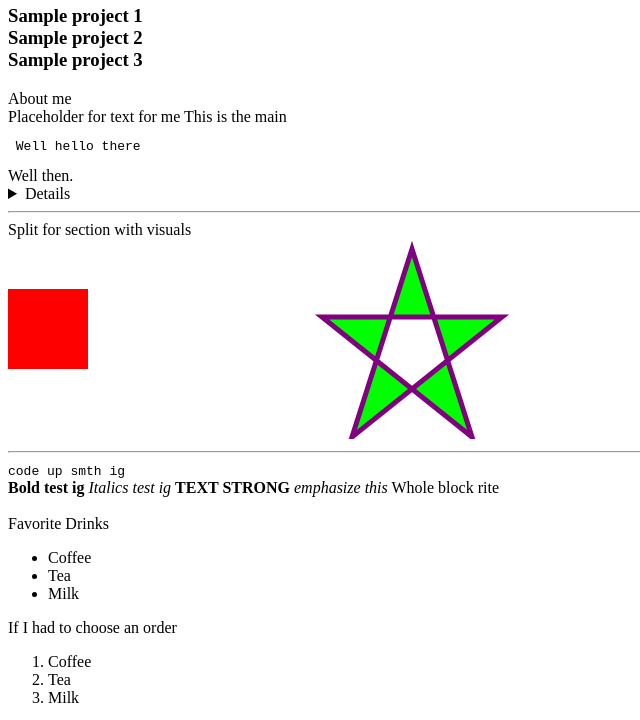
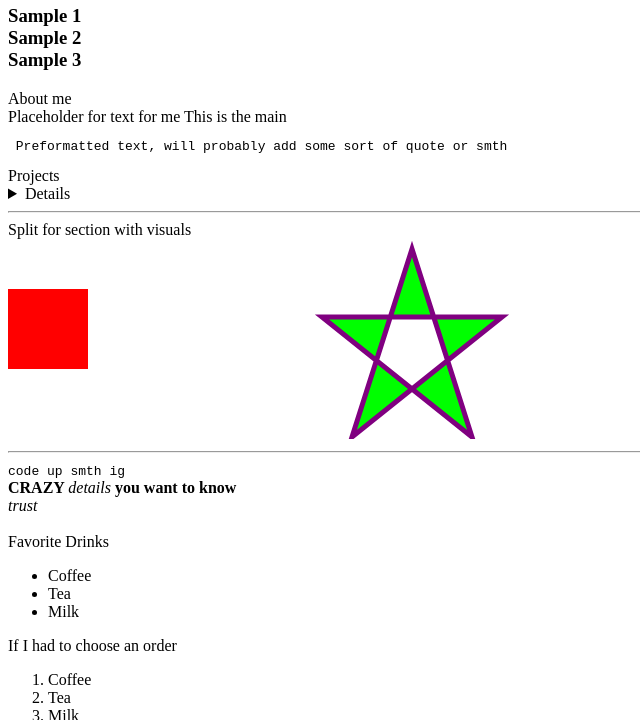
Before and after one commit to Kyrewel/cse134_hw2, a plain HTML site: page index.html in a window 1280 px wide. Shown: the part 731-1451 px from the top of the page, without its empty margins (0-640 px from the left). Drawn offline with Linux system fonts and the light colour scheme; grey boxes are pictures that could not be loaded.

Commit message:
home page organizing

```diff
--- a/index.html
+++ b/index.html
@@ -42,12 +42,12 @@
             </video>
         </h1>
         <h2>
-            Projects
+            Experience
         </h2>
         <h3>
-            Sample project 1<br>
-            Sample project 2<br>
-            Sample project 3<br>
+            Sample 1<br>
+            Sample 2<br>
+            Sample 3<br>
         </h3>
     </header>
 
@@ -55,13 +55,14 @@
         <summary>About me</summary>
         Placeholder for text for me
         This is the main
-        <pre> Well hello there</pre>
-        Well then.
+        <pre> Preformatted text, will probably add some sort of quote or smth</pre>
+        Projects
+        <details>
+            Extra details about something
+        </details>
     </main>
 
-    <details>
-        Extra details about something
-    </details>
+
 
 
     <hr>
@@ -90,11 +91,10 @@
          CSS or manipulated with JS
         - creates a block level element-->
     <div>
-        <b> Bold test ig</b>
-        <i> Italics test ig</i>
-        <strong> TEXT STRONG</strong>
-        <em> emphasize this</em>
-        Whole block rite
+        <b>CRAZY </b>
+        <i>details</i>
+        <strong>you want to know</strong><br>
+        <em>trust</em><br>
     </div>
     <br>
 
@@ -122,6 +122,7 @@
 
 
     <footer>
+        Contact me here(with preview)<br>
         <iframe src="https://maximilian110proj.netlify.app/contact/" title="contact me"></iframe>
     </footer>
 
```
